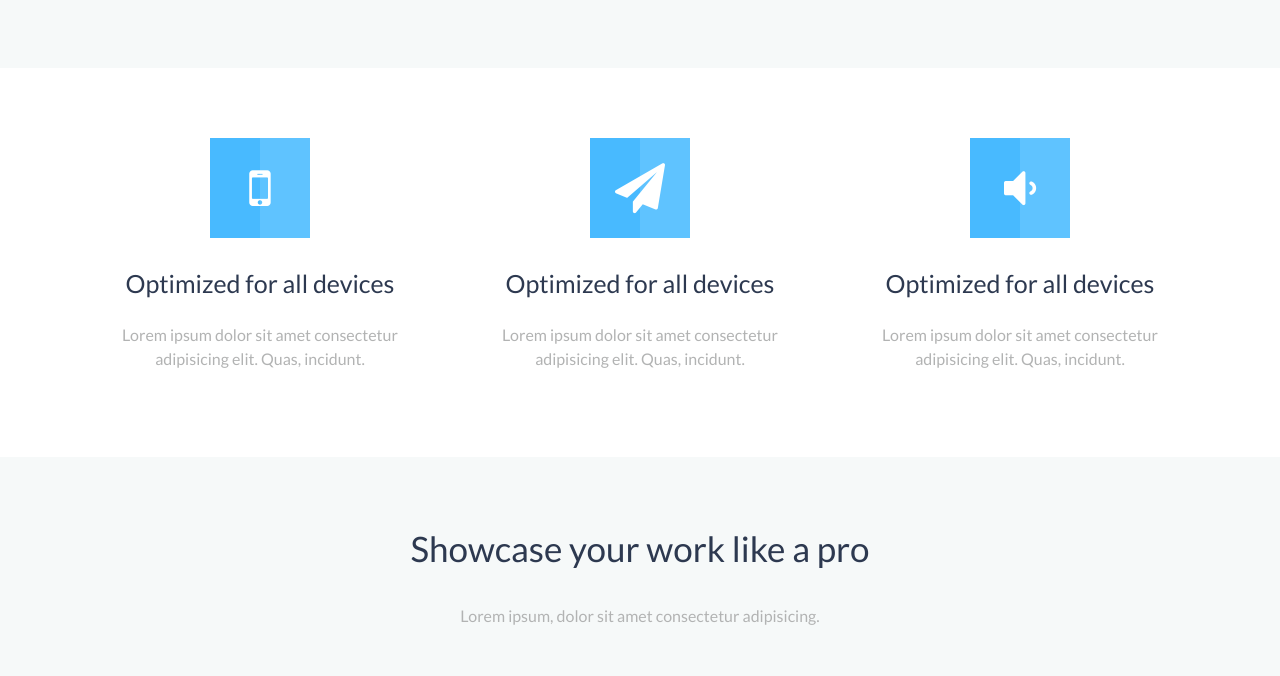
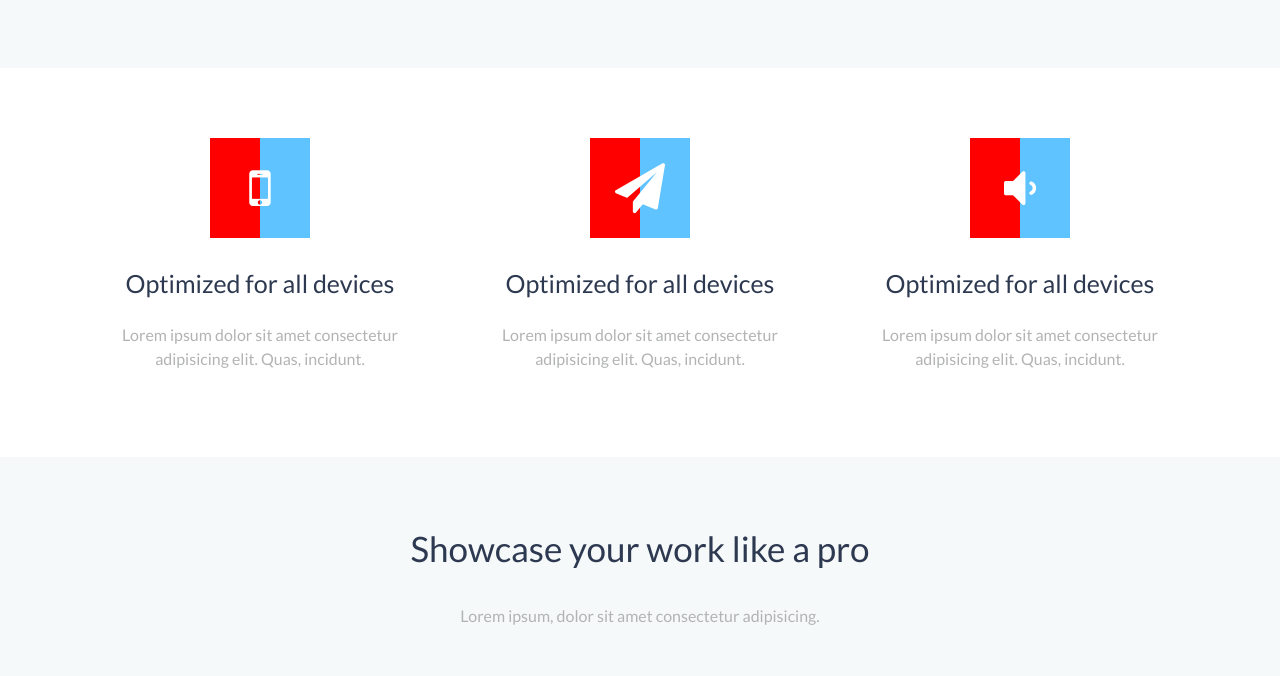
Before and after one commit to nurshadulislam2/strict-bt, a plain HTML site: page index.html in a window 1280 px wide. Shown: the part 1009-1685 px from the top of the page. Drawn offline with nearby package versions, Linux system fonts and the light colour scheme.

Commit message:
Update style.css

```diff
--- a/css/style.css
+++ b/css/style.css
@@ -81,7 +81,7 @@ header {
 .icon {
   width: 100px;
   height: 100px;
-  background: linear-gradient(90deg, #48BAFF 50%, #5FC3FF 50%);
+  background: linear-gradient(90deg, red 50%, #5FC3FF 50%);
   margin: 0 auto;
   position: relative;
   margin-bottom: 30px;
```
